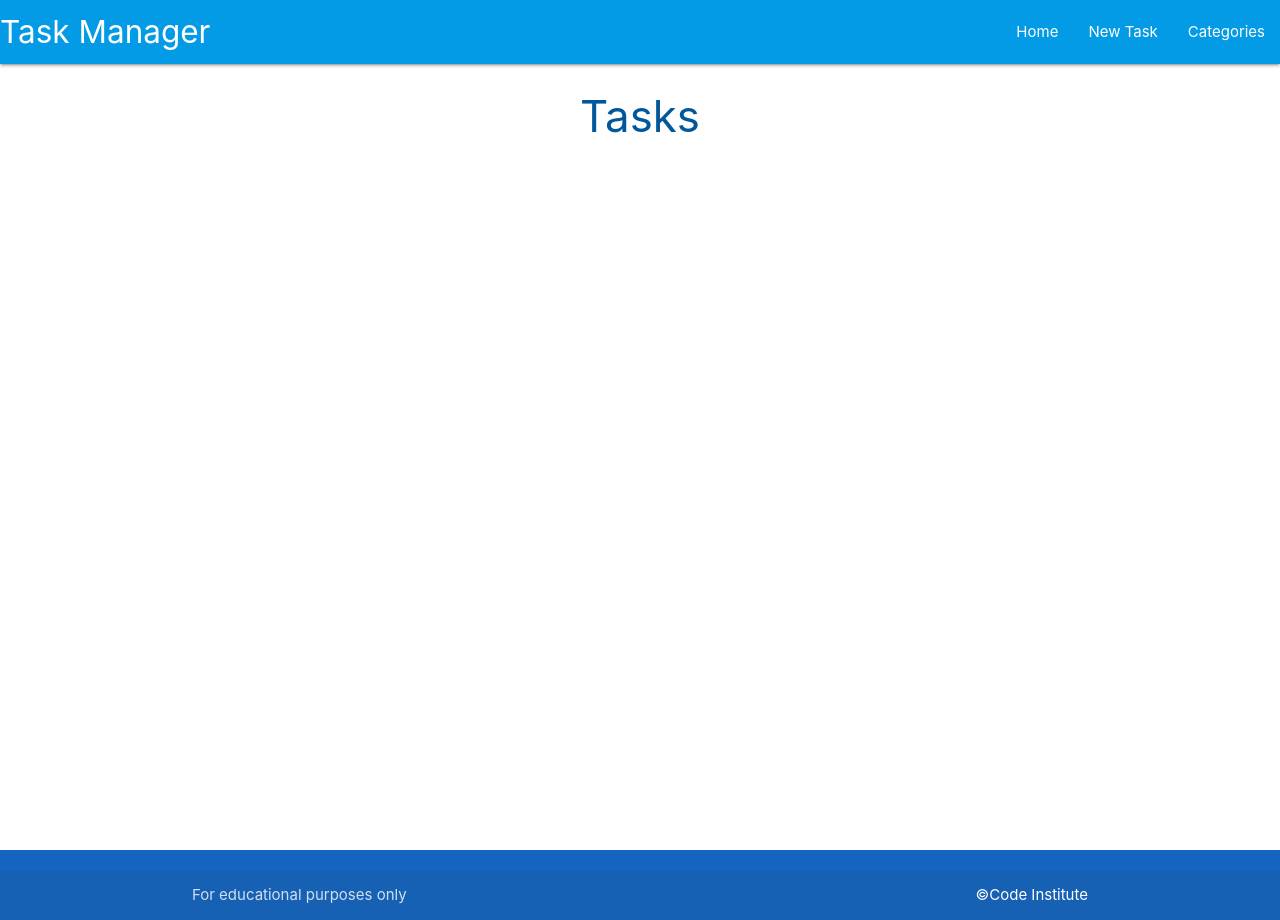
After one commit to laurabolwell/task-manager, a Python web app: template taskmanager/templates/tasks.html in a window 1280 px wide. The commit adds this page. Run offline with Jinja, Linux system fonts and the light colour scheme; the template is opened without the code that fills it, so the values that code supplies are empty; some libraries are stand-ins or nearby versions.

Commit message:
Create basic front end interface

```diff
--- a/run.py
+++ b/run.py
@@ -1,9 +1,10 @@
 import os
 from taskmanager import app
 
+
 if __name__ == "__main__":
     app.run(
-        host=os.environ.get(""),
+        host=os.environ.get("IP"),
         port=int(os.environ.get("PORT")),
-        debug=os.environ.get("")
+        debug=os.environ.get("DEBUG")
     )
--- a/taskmanager/routes.py
+++ b/taskmanager/routes.py
@@ -4,4 +4,4 @@ from taskmanager.models import Category, Task
 
 @app.route("/")
 def home():
-    return render_template("base.html")
+    return render_template("tasks.html")
--- /dev/null
+++ b/taskmanager/static/css/style.css
@@ -0,0 +1,9 @@
+body {
+    display: flex;
+    min-height: 100vh;
+    flex-direction: column;
+}
+
+main {
+    flex: 1 0 auto;
+}
--- /dev/null
+++ b/taskmanager/static/js/script.js
@@ -0,0 +1,5 @@
+document.addEventListener("DOMContentLoaded", function() {
+    // sidenav initialization
+    let sidenav = document.querySelectorAll(".sidenav");
+    M.Sidenav.init(sidenav);
+});
--- a/taskmanager/templates/base.html
+++ b/taskmanager/templates/base.html
@@ -1,11 +1,54 @@
 <!DOCTYPE html>
 <html lang="en">
+
 <head>
     <meta charset="UTF-8">
     <meta name="viewport" content="width=device-width, initial-scale=1.0">
+    <script src="https://kit.fontawesome.com/d2b22e28d8.js" crossorigin="anonymous"></script>
+    <link rel="stylesheet" href="https://cdnjs.cloudflare.com/ajax/libs/materialize/1.0.0/css/materialize.min.css">
+    <link rel="stylesheet" href="{{ url_for('static', filename='css/style.css') }}">
     <title>Task Manager</title>
 </head>
+
 <body>
-    Hello World!
+    <header>
+        <!-- top navbar -->
+        <nav class="light-blue darken-1">
+            <div class="nav-wrapper">
+                <a href="{{ url_for('home') }}" class="brand-logo">Task Manager</a>
+                <a href="#" data-target="mobile-demo" class="sidenav-trigger"><i class="fa-solid fa-bars"></i></a>
+                <ul class="right hide-on-med-and-down">
+                    <li><a href="{{ url_for('home') }}">Home</a></li>
+                    <li><a href="">New Task</a></li>
+                    <li><a href="">Categories</a></li>
+                </ul>
+            </div>
+        </nav>
+
+        <!-- mobile sidenav -->
+        <ul class="sidenav" id="mobile-demo">
+            <li><a href="{{ url_for('home') }}">Home</a></li>
+            <li><a href="">New Task</a></li>
+            <li><a href="">Categories</a></li>
+        </ul>
+    </header>
+
+    <main class="container">
+        {% block content %}
+        {% endblock %}
+    </main>
+
+    <footer class="page-footer blue darken-3">
+        <div class="footer-copyright">
+            <div class="container">
+                For educational purposes only
+                <a class="white-text right" href="https://codeinstitute.net">&copy;Code Institute</a>
+            </div>
+        </div>
+    </footer>
+
+    <script src="https://cdnjs.cloudflare.com/ajax/libs/materialize/1.0.0/js/materialize.min.js"></script>
+    <script src="{{ url_for('static', filename='js/script.js') }}"></script>
 </body>
+
 </html>
--- /dev/null
+++ b/taskmanager/templates/tasks.html
@@ -0,0 +1,6 @@
+{% extends "base.html" %}
+{% block content %}
+
+<h3 class="light-blue-text text-darken-4 center-align">Tasks</h3>
+
+{% endblock %}
```
